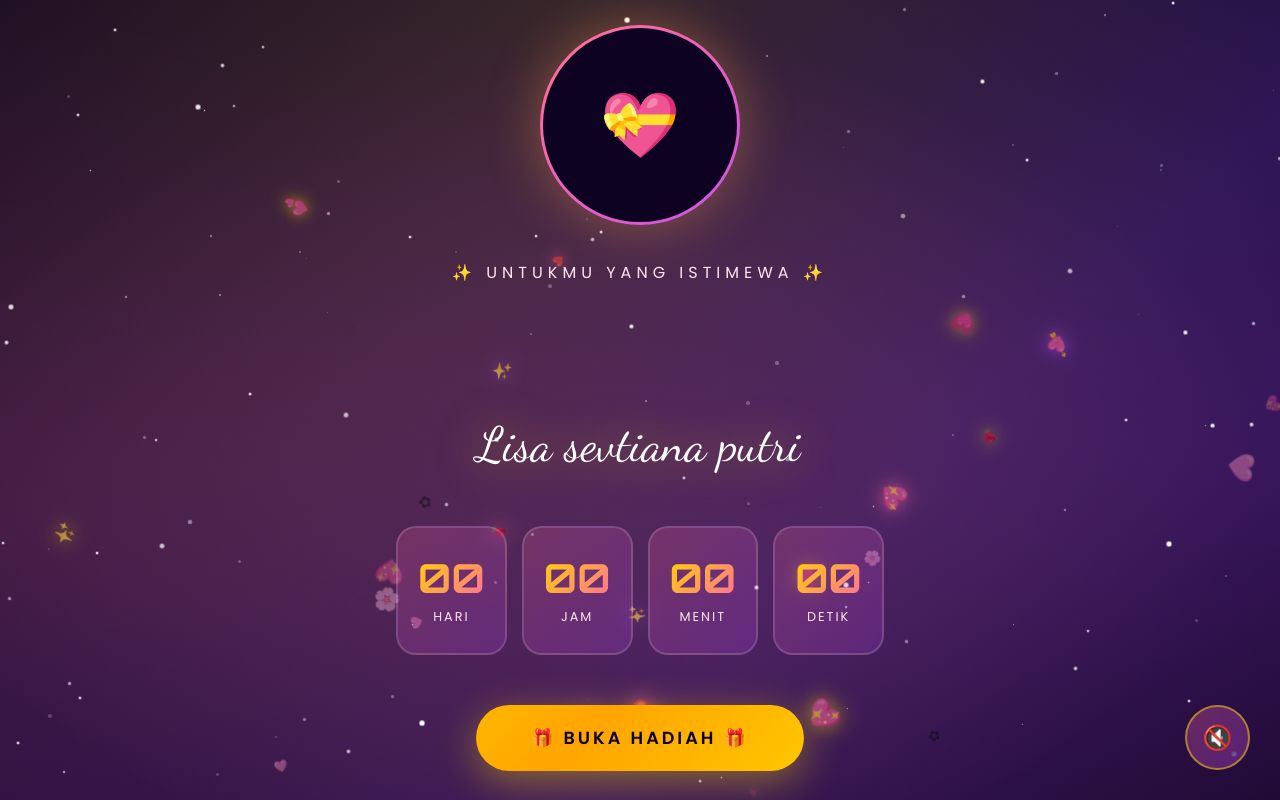
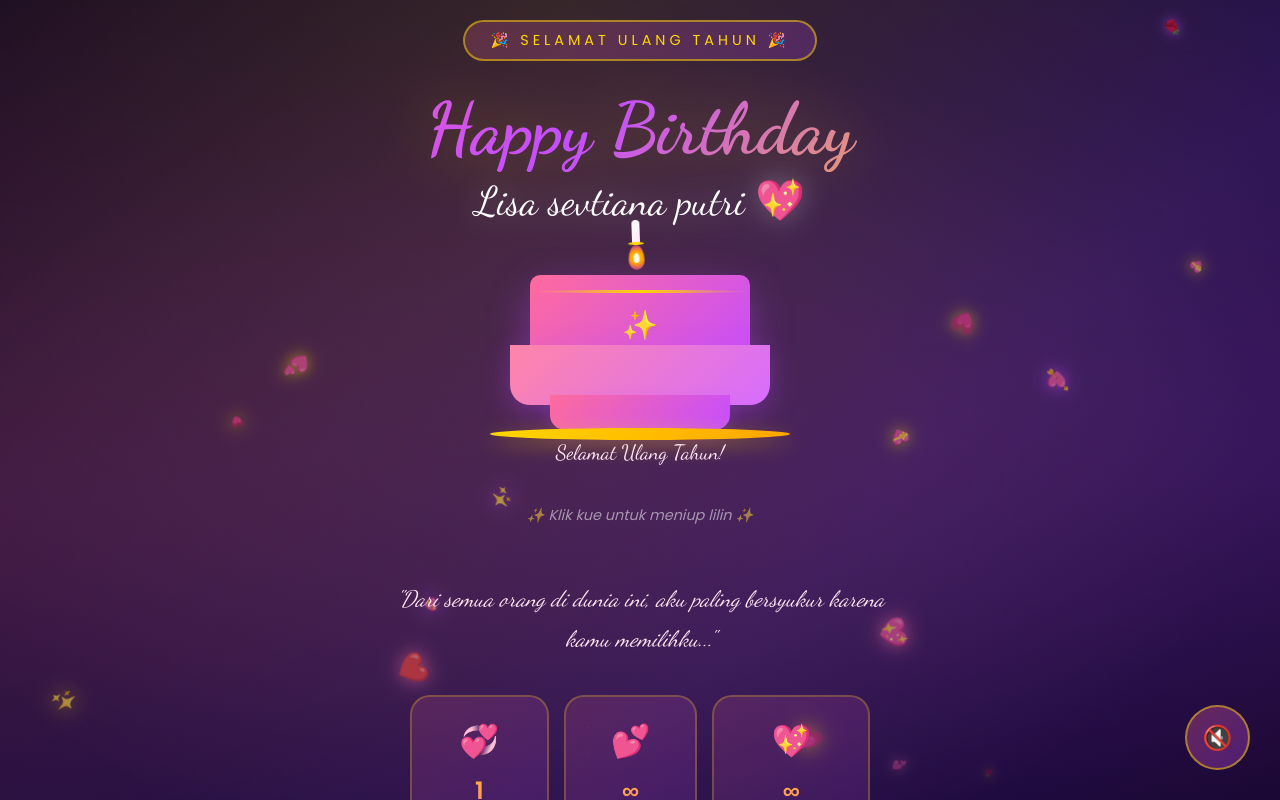
Before and after one commit to yadd-01/hbd, a Django app: template templates/birthday/landing.html in a window 1280 px wide. Run offline with Django 5.2, Linux system fonts and the light colour scheme; the template is opened without the code that fills it, so the values that code supplies are empty.

Commit message:
redesign landing page with interactive cake

```diff
--- a/templates/birthday/landing.html
+++ b/templates/birthday/landing.html
@@ -4,7 +4,7 @@
     <meta charset="UTF-8">
     <meta name="viewport" content="width=device-width, initial-scale=1.0">
     <title>Happy Birthday - Lisa</title>
-    <link href="https://fonts.googleapis.com/css2?family=Dancing+Script:wght@400;700&family=Poppins:wght@300;400;600&family=Orbitron:wght@700&display=swap" rel="stylesheet">
+    <link href="https://fonts.googleapis.com/css2?family=Dancing+Script:wght@400;700&family=Poppins:wght@300;400;600&display=swap" rel="stylesheet">
     <style>
         * { margin: 0; padding: 0; box-sizing: border-box; }
 
@@ -32,8 +32,7 @@
             background:
                 radial-gradient(ellipse at 20% 50%, rgba(255, 107, 157, 0.2) 0%, transparent 50%),
                 radial-gradient(ellipse at 80% 50%, rgba(196, 77, 255, 0.2) 0%, transparent 50%),
-                radial-gradient(ellipse at 50% 20%, rgba(255, 215, 0, 0.15) 0%, transparent 50%),
-                radial-gradient(ellipse at 50% 80%, rgba(255, 107, 157, 0.1) 0%, transparent 50%);
+                radial-gradient(ellipse at 50% 20%, rgba(255, 215, 0, 0.15) 0%, transparent 50%);
             animation: auroraMove 15s ease-in-out infinite;
             z-index: 1;
         }
@@ -45,32 +44,13 @@
             75% { transform: translate(-5%, -3%) rotate(3deg); }
         }
 
-        .stars {
-            position: fixed;
-            top: 0; left: 0;
-            width: 100%; height: 100%;
-            z-index: 2;
-        }
-
-        .star {
-            position: absolute;
-            background: white;
-            border-radius: 50%;
-            animation: twinkle 2s ease-in-out infinite;
-        }
-
-        @keyframes twinkle {
-            0%, 100% { opacity: 0.2; transform: scale(1); }
-            50% { opacity: 1; transform: scale(1.3); }
-        }
-
         .hearts-bg {
             position: fixed;
             top: 0; left: 0;
             width: 100%; height: 100%;
             pointer-events: none;
             overflow: hidden;
-            z-index: 3;
+            z-index: 2;
         }
 
         .heart-particle {
@@ -87,74 +67,41 @@
             100% { transform: translateY(-10vh) rotate(360deg) scale(0.5); opacity: 0; }
         }
 
-        .rose-petal {
-            position: fixed;
-            animation: petalFall linear infinite;
-            z-index: 3;
-        }
-
-        @keyframes petalFall {
-            0% { transform: translateY(-10vh) rotate(0deg) translateX(0); opacity: 0; }
-            10% { opacity: 0.4; }
-            90% { opacity: 0.4; }
-            100% { transform: translateY(110vh) rotate(720deg) translateX(100px); opacity: 0; }
-        }
-
         .landing-container {
             text-align: center;
             z-index: 10;
             padding: 20px;
+            max-width: 700px;
         }
 
-        .sparkle-ring {
-            width: 200px; height: 200px;
-            margin: 0 auto 30px;
-            border-radius: 50%;
-            border: 3px solid transparent;
-            background: linear-gradient(#0d0221, #0d0221) padding-box,
-                        linear-gradient(135deg, #FFD700, #FF6B9D, #C44DFF, #FFD700) border-box;
-            background-size: 300% 300%;
-            animation: ringGlow 3s ease-in-out infinite;
-            display: flex;
-            justify-content: center;
-            align-items: center;
-            font-size: 4rem;
-            animation: ringGlow 3s ease-in-out infinite, float 3s ease-in-out infinite;
-        }
-
-        @keyframes ringGlow {
-            0%, 100% { background-position: 0% 50%; box-shadow: 0 0 40px rgba(255, 215, 0, 0.3); }
-            50% { background-position: 100% 50%; box-shadow: 0 0 80px rgba(255, 107, 157, 0.5); }
-        }
-
-        @keyframes float {
-            0%, 100% { transform: translateY(0); }
-            50% { transform: translateY(-15px); }
-        }
-
-        .subtitle {
-            font-family: 'Poppins', sans-serif;
-            font-size: 1rem;
-            color: #FFE5F0;
-            margin-bottom: 15px;
+        /* Badge */
+        .badge {
+            display: inline-block;
+            padding: 8px 25px;
+            background: linear-gradient(135deg, rgba(255, 107, 157, 0.2), rgba(196, 77, 255, 0.2));
+            border: 2px solid rgba(255, 215, 0, 0.5);
+            border-radius: 50px;
+            color: #FFD700;
+            font-size: 0.9rem;
+            letter-spacing: 4px;
+            text-transform: uppercase;
+            margin-bottom: 25px;
             opacity: 0;
-            animation: fadeInUp 1s ease forwards 0.5s;
-            letter-spacing: 5px;
-            text-transform: uppercase;
+            animation: fadeInUp 1s ease forwards 0.3s;
         }
 
         .title {
             font-family: 'Dancing Script', cursive;
-            font-size: 5rem;
+            font-size: 4.5rem;
             background: linear-gradient(135deg, #FFD700, #FF6B9D, #C44DFF, #FFD700);
             background-size: 300% 300%;
             -webkit-background-clip: text;
             -webkit-text-fill-color: transparent;
             background-clip: text;
             animation: gradientText 4s ease infinite;
-            margin-bottom: 20px;
+            margin-bottom: 5px;
             opacity: 0;
-            text-shadow: none;
+            animation: fadeInUp 1s ease forwards 0.5s, gradientText 4s ease infinite 1.5s;
             filter: drop-shadow(0 0 30px rgba(255, 215, 0, 0.3));
         }
 
@@ -164,62 +111,260 @@
             100% { background-position: 0% 50%; }
         }
 
-        .name {
-            font-family: 'Dancing Script', cursive;
-            font-size: 3rem;
-            color: #FFFFFF;
-            margin-bottom: 40px;
-            opacity: 0;
-            animation: fadeInUp 1s ease forwards 1.5s;
-        }
-
-        .typewriter {
-            overflow: hidden;
-            border-right: 3px solid #FFD700;
-            white-space: nowrap;
-            display: inline-block;
-            animation: typewriter 2s steps(20) forwards 2s,
-                       blink 0.75s step-end infinite;
-            width: 0;
-            filter: drop-shadow(0 0 20px rgba(255, 215, 0, 0.5));
-        }
-
-        @keyframes typewriter { to { width: 100%; } }
-        @keyframes blink { 50% { border-color: transparent; } }
-
         @keyframes fadeInUp {
             from { opacity: 0; transform: translateY(30px); }
             to { opacity: 1; transform: translateY(0); }
         }
 
-        .countdown-container {
+        .name {
+            font-family: 'Dancing Script', cursive;
+            font-size: 2.5rem;
+            color: #FFFFFF;
+            margin-bottom: 30px;
+            opacity: 0;
+            animation: fadeInUp 1s ease forwards 1s;
+            filter: drop-shadow(0 0 15px rgba(255, 255, 255, 0.3));
+        }
+
+        /* Cake */
+        .cake-container {
+            position: relative;
+            display: inline-block;
+            margin: 20px auto 30px;
+            cursor: pointer;
+            opacity: 0;
+            animation: fadeInUp 1s ease forwards 1.5s;
+            transition: transform 0.3s ease;
+        }
+
+        .cake-container:hover {
+            transform: scale(1.05);
+        }
+
+        .cake {
+            position: relative;
+            width: 220px;
+            margin: 0 auto;
+        }
+
+        .candle-flames {
+            position: absolute;
+            top: -40px;
+            left: 0;
+            width: 100%;
+            height: 40px;
+            z-index: 5;
+        }
+
+        .flame {
+            position: absolute;
+            width: 16px;
+            height: 25px;
+            background: radial-gradient(circle, #FFD700 0%, #FFA500 40%, rgba(255, 107, 107, 0.8) 70%, transparent 100%);
+            border-radius: 50% 50% 50% 50% / 60% 60% 40% 40%;
+            animation: flicker 0.3s ease-in-out infinite;
+            transform-origin: bottom center;
+        }
+
+        .flame::after {
+            content: '';
+            position: absolute;
+            left: 50%;
+            top: 50%;
+            transform: translate(-50%, -50%);
+            width: 6px;
+            height: 10px;
+            background: white;
+            border-radius: 50% 50% 50% 50% / 60% 60% 40% 40%;
+            opacity: 0.9;
+        }
+
+        @keyframes flicker {
+            0%, 100% { transform: scaleY(1) scaleX(1) rotate(-2deg); }
+            25% { transform: scaleY(1.1) scaleX(0.9) rotate(2deg); }
+            50% { transform: scaleY(0.9) scaleX(1.1) rotate(-1deg); }
+            75% { transform: scaleY(1.05) scaleX(0.95) rotate(1deg); }
+        }
+
+        .candle-stick {
+            position: absolute;
+            width: 8px;
+            height: 25px;
+            background: linear-gradient(135deg, #fff, #FFE5F0);
+            border-radius: 4px;
+            top: -25px;
+            left: 50%;
+            transform: translateX(-50%);
+        }
+
+        .candle-stick::before {
+            content: '';
+            position: absolute;
+            bottom: 0;
+            left: 50%;
+            transform: translateX(-50%);
+            width: 16px;
+            height: 3px;
+            background: #FFD700;
+            border-radius: 50%;
+        }
+
+        .cake-body {
+            position: relative;
+            width: 220px;
+            height: 100px;
+            background: linear-gradient(135deg, #FF6B9D, #C44DFF);
+            border-radius: 10px 10px 20px 20px;
+            box-shadow: 0 15px 40px rgba(196, 77, 255, 0.4);
+            display: flex;
+            justify-content: center;
+            align-items: center;
+            font-family: 'Dancing Script', cursive;
+            font-size: 1.8rem;
+            color: #FFD700;
+        }
+
+        .cake-body::before {
+            content: '';
+            position: absolute;
+            top: 15px;
+            left: 0;
+            right: 0;
+            height: 3px;
+            background: linear-gradient(90deg, transparent, #FFD700, transparent);
+            border-radius: 50%;
+        }
+
+        .cake-layer {
+            position: absolute;
+            bottom: -30px;
+            left: 50%;
+            transform: translateX(-50%);
+            width: 260px;
+            height: 60px;
+            background: linear-gradient(135deg, #FF85A8, #D66DFF);
+            border-radius: 0 0 20px 20px;
+            box-shadow: 0 10px 30px rgba(196, 77, 255, 0.3);
+        }
+
+        .cake-base {
+            position: absolute;
+            bottom: -55px;
+            left: 50%;
+            transform: translateX(-50%);
+            width: 180px;
+            height: 35px;
+            background: linear-gradient(135deg, #FF6B9D, #C44DFF);
+            border-radius: 0 0 15px 15px;
+            box-shadow: 0 8px 20px rgba(196, 77, 255, 0.2);
+        }
+
+        .cake-plate {
+            position: absolute;
+            bottom: -65px;
+            left: 50%;
+            transform: translateX(-50%);
+            width: 300px;
+            height: 12px;
+            background: linear-gradient(135deg, #FFD700, #FFA500);
+            border-radius: 50%;
+            box-shadow: 0 5px 20px rgba(255, 215, 0, 0.4);
+        }
+
+        .cake-text {
+            position: absolute;
+            bottom: -90px;
+            left: 50%;
+            transform: translateX(-50%);
+            font-family: 'Dancing Script', cursive;
+            font-size: 1.3rem;
+            color: #FFE5F0;
+            white-space: nowrap;
+        }
+
+        .cake-blown .flame {
+            display: none;
+        }
+
+        .cake-blown .candle-stick {
+            background: linear-gradient(135deg, #ddd, #ccc);
+        }
+
+        .blow-instruction {
+            font-size: 0.9rem;
+            color: rgba(255, 255, 255, 0.6);
+            margin-top: 100px;
+            margin-bottom: 10px;
+            font-style: italic;
+            animation: pulse 2s ease-in-out infinite;
+        }
+
+        @keyframes pulse {
+            0%, 100% { opacity: 0.6; }
+            50% { opacity: 1; }
+        }
+
+        .blown-message {
+            font-size: 0.95rem;
+            color: #FFD700;
+            font-style: italic;
+            margin-top: 10px;
+            margin-bottom: 10px;
+            opacity: 0;
+            transition: opacity 0.5s ease;
+        }
+
+        .blown-message.visible {
+            opacity: 1;
+        }
+
+        /* Romantic Quote */
+        .quote {
+            font-family: 'Dancing Script', cursive;
+            font-size: 1.4rem;
+            color: #FFE5F0;
+            font-style: italic;
+            max-width: 500px;
+            margin: 20px auto 35px;
+            line-height: 1.8;
+            opacity: 0;
+            animation: fadeInUp 1s ease forwards 2s;
+        }
+
+        /* Stats */
+        .stats-container {
             display: flex;
             justify-content: center;
             gap: 15px;
-            margin-bottom: 50px;
+            margin-bottom: 35px;
+            flex-wrap: wrap;
             opacity: 0;
             animation: fadeInUp 1s ease forwards 2.5s;
         }
 
-        .countdown-box {
-            background: linear-gradient(135deg, rgba(255, 107, 157, 0.2), rgba(196, 77, 255, 0.2));
+        .stat-card {
+            background: linear-gradient(135deg, rgba(255, 107, 157, 0.15), rgba(196, 77, 255, 0.15));
             backdrop-filter: blur(15px);
+            border: 2px solid rgba(255, 215, 0, 0.25);
             border-radius: 20px;
-            padding: 25px 20px;
-            min-width: 90px;
-            border: 2px solid rgba(255, 255, 255, 0.15);
+            padding: 20px 25px;
+            min-width: 120px;
             transition: all 0.3s ease;
         }
 
-        .countdown-box:hover {
-            transform: translateY(-8px) scale(1.05);
+        .stat-card:hover {
+            transform: translateY(-5px) scale(1.05);
             box-shadow: 0 15px 40px rgba(255, 107, 157, 0.3);
-            border-color: rgba(255, 215, 0, 0.5);
+            border-color: rgba(255, 215, 0, 0.6);
         }
 
-        .countdown-number {
-            font-family: 'Orbitron', monospace;
-            font-size: 2.5rem;
+        .stat-icon {
+            font-size: 2rem;
+            margin-bottom: 8px;
+        }
+
+        .stat-number {
+            font-size: 1.5rem;
             font-weight: 700;
             background: linear-gradient(135deg, #FFD700, #FF6B9D);
             -webkit-background-clip: text;
@@ -228,21 +373,23 @@
             display: block;
         }
 
-        .countdown-label {
-            font-size: 0.8rem;
+        .stat-label {
+            font-size: 0.75rem;
             color: #FFE5F0;
             text-transform: uppercase;
             letter-spacing: 2px;
-            margin-top: 8px;
+            margin-top: 5px;
+            white-space: nowrap;
         }
 
+        /* Button */
         .btn-gift {
             font-family: 'Poppins', sans-serif;
             font-size: 1.1rem;
             padding: 20px 55px;
-            background: linear-gradient(135deg, #FFD700, #FFA500, #FFD700);
-            background-size: 200% 200%;
-            color: #0d0221;
+            background: linear-gradient(135deg, #FFD700, #FF6B9D, #C44DFF, #FFD700);
+            background-size: 300% 300%;
+            color: white;
             border: none;
             border-radius: 50px;
             cursor: pointer;
@@ -254,7 +401,7 @@
             animation: fadeInUp 1s ease forwards 3s, btnGradient 3s ease infinite 3s;
             position: relative;
             overflow: hidden;
-            box-shadow: 0 10px 40px rgba(255, 215, 0, 0.4);
+            box-shadow: 0 10px 40px rgba(255, 107, 157, 0.4);
         }
 
         @keyframes btnGradient {
@@ -265,9 +412,10 @@
 
         .btn-gift:hover {
             transform: translateY(-5px) scale(1.05);
-            box-shadow: 0 20px 60px rgba(255, 215, 0, 0.6);
+            box-shadow: 0 20px 60px rgba(255, 107, 157, 0.6);
         }
 
+        /* Music */
         .music-btn {
             position: fixed;
             bottom: 30px;
@@ -298,58 +446,72 @@
             animation: pulse 1s ease-in-out infinite;
         }
 
-        @keyframes pulse {
-            0%, 100% { transform: scale(1); }
-            50% { transform: scale(1.1); }
-        }
-
         @media (max-width: 768px) {
             .title { font-size: 3rem; }
-            .name { font-size: 2rem; }
-            .countdown-container { gap: 8px; }
-            .countdown-box { min-width: 70px; padding: 18px 12px; }
-            .countdown-number { font-size: 1.8rem; }
+            .name { font-size: 1.8rem; }
+            .cake { width: 180px; }
+            .cake-body { width: 180px; height: 85px; }
+            .cake-layer { width: 215px; }
+            .cake-plate { width: 250px; }
+            .quote { font-size: 1.2rem; }
+            .stat-card { min-width: 90px; padding: 15px 18px; }
+            .stat-number { font-size: 1.2rem; }
             .btn-gift { padding: 16px 40px; font-size: 1rem; }
-            .sparkle-ring { width: 150px; height: 150px; font-size: 3rem; }
+            .blow-instruction { margin-top: 90px; font-size: 0.8rem; }
         }
     </style>
 </head>
 <body>
     <div class="gradient-bg"></div>
     <div class="aurora"></div>
-    <div class="stars" id="stars"></div>
     <div class="hearts-bg" id="hearts-bg"></div>
 
     <div class="landing-container">
-        <div class="sparkle-ring">💝</div>
+        <div class="badge">🎉 Selamat Ulang Tahun 🎉</div>
+        <h1 class="title">Happy Birthday</h1>
+        <div class="name">Lisa sevtiana putri 💖</div>
 
-        <p class="subtitle">✨ Untukmu Yang Istimewa ✨</p>
-        <h1 class="title">Happy Birthday</h1>
-        <div class="name">
-            <span class="typewriter" id="name-text">Lisa sevtiana putri</span>
+        <!-- Interactive Cake -->
+        <div class="cake-container" id="cake-container" onclick="blowCake()">
+            <div class="cake">
+                <div class="candle-flames">
+                    <div class="flame" style="left: 45%; top: 10px;"><div class="candle-stick"></div></div>
+                </div>
+                <div class="cake-body">✨</div>
+                <div class="cake-layer"></div>
+                <div class="cake-base"></div>
+                <div class="cake-plate"></div>
+                <div class="cake-text">Selamat Ulang Tahun!</div>
+            </div>
         </div>
+        <p class="blow-instruction">✨ Klik kue untuk meniup lilin ✨</p>
+        <p class="blown-message" id="blown-message">💨 Kamu berhasil meniup lilin! Semoga harapanmu terkabul ya 💫</p>
 
-        <div class="countdown-container">
-            <div class="countdown-box">
-                <span class="countdown-number" id="days">00</span>
-                <span class="countdown-label">Hari</span>
+        <p class="quote">
+            "Dari semua orang di dunia ini, aku paling bersyukur karena kamu memilihku..."
+        </p>
+
+        <!-- Love Stats -->
+        <div class="stats-container">
+            <div class="stat-card">
+                <div class="stat-icon">💞</div>
+                <span class="stat-number" id="days-together">1</span>
+                <div class="stat-label">Hari Cinta</div>
             </div>
-            <div class="countdown-box">
-                <span class="countdown-number" id="hours">00</span>
-                <span class="countdown-label">Jam</span>
+            <div class="stat-card">
+                <div class="stat-icon">💕</div>
+                <span class="stat-number">∞</span>
+                <div class="stat-label">Senyuman</div>
             </div>
-            <div class="countdown-box">
-                <span class="countdown-number" id="minutes">00</span>
-                <span class="countdown-label">Menit</span>
-            </div>
-            <div class="countdown-box">
-                <span class="countdown-number" id="seconds">00</span>
-                <span class="countdown-label">Detik</span>
+            <div class="stat-card">
+                <div class="stat-icon">💖</div>
+                <span class="stat-number">∞</span>
+                <div class="stat-label">Rasa Sayang</div>
             </div>
         </div>
 
         <button class="btn-gift" onclick="openGift()">
-            🎁 Buka Hadiah 🎁
+            💖 Buka Kejutan Untukmu 💖
         </button>
     </div>
 
@@ -360,50 +522,25 @@
     </audio>
 
     <script>
-        // Countdown Timer
-        function updateCountdown() {
-            const targetDate = new Date('2026-09-04T00:00:00').getTime();
-            const now = new Date().getTime();
-            const distance = targetDate - now;
+        // Days together counter (from 04 September)
+        function updateDaysTogether() {
+            const startDate = new Date('2026-09-04');
+            const now = new Date();
+            const diff = Math.floor((now - startDate) / (1000 * 60 * 60 * 24));
+            document.getElementById('days-together').textContent = diff > 0 ? diff : 1;
+        }
 
-            if (distance > 0) {
-                const days = Math.floor(distance / (1000 * 60 * 60 * 24));
-                const hours = Math.floor((distance % (1000 * 60 * 60 * 24)) / (1000 * 60 * 60));
-                const minutes = Math.floor((distance % (1000 * 60 * 60)) / (1000 * 60));
-                const seconds = Math.floor((distance % (1000 * 60)) / 1000);
-
-                document.getElementById('days').textContent = days.toString().padStart(2, '0');
-                document.getElementById('hours').textContent = hours.toString().padStart(2, '0');
-                document.getElementById('minutes').textContent = minutes.toString().padStart(2, '0');
-                document.getElementById('seconds').textContent = seconds.toString().padStart(2, '0');
-            } else {
-                document.getElementById('days').textContent = '00';
-                document.getElementById('hours').textContent = '00';
-                document.getElementById('minutes').textContent = '00';
-                document.getElementById('seconds').textContent = '00';
-            }
-        }
-        setInterval(updateCountdown, 1000);
-        updateCountdown();
-
-        // Create Stars
-        function createStars() {
-            const container = document.getElementById('stars');
-            for (let i = 0; i < 120; i++) {
-                const star = document.createElement('div');
-                star.className = 'star';
-                const size = Math.random() * 3 + 1;
-                star.style.width = size + 'px';
-                star.style.height = size + 'px';
-                star.style.left = Math.random() * 100 + 'vw';
-                star.style.top = Math.random() * 100 + 'vh';
-                star.style.animationDelay = Math.random() * 3 + 's';
-                star.style.animationDuration = (Math.random() * 2 + 1) + 's';
-                container.appendChild(star);
+        // Blow the cake candles
+        function blowCake() {
+            const cake = document.getElementById('cake-container');
+            if (!cake.classList.contains('cake-blown')) {
+                cake.classList.add('cake-blown');
+                document.getElementById('blown-message').classList.add('visible');
+                createCelebration();
             }
         }
 
-        // Create Floating Hearts
+        // Floating Hearts
         function createHearts() {
             const container = document.getElementById('hearts-bg');
             const hearts = ['❤️', '💕', '💖', '💗', '💝', '💘', '🌹', '✨'];
@@ -419,21 +556,6 @@
                 container.appendChild(heart);
                 setTimeout(() => heart.remove(), 12000);
             }, 400);
-        }
-
-        // Rose Petals
-        function createPetals() {
-            setInterval(() => {
-                const petal = document.createElement('div');
-                petal.className = 'rose-petal';
-                petal.textContent = ['🌸', '🩷', '✿', '💖'][Math.floor(Math.random() * 4)];
-                petal.style.left = Math.random() * 100 + 'vw';
-                petal.style.animationDuration = (Math.random() * 5 + 8) + 's';
-                petal.style.fontSize = (Math.random() * 15 + 10) + 'px';
-                petal.style.opacity = Math.random() * 0.3 + 0.2;
-                document.body.appendChild(petal);
-                setTimeout(() => petal.remove(), 13000);
-            }, 600);
         }
 
         // Music Toggle
@@ -497,9 +619,9 @@
             }
         }
 
-        createStars();
+        // Initialize
+        updateDaysTogether();
         createHearts();
-        createPetals();
     </script>
 </body>
 </html>
```
